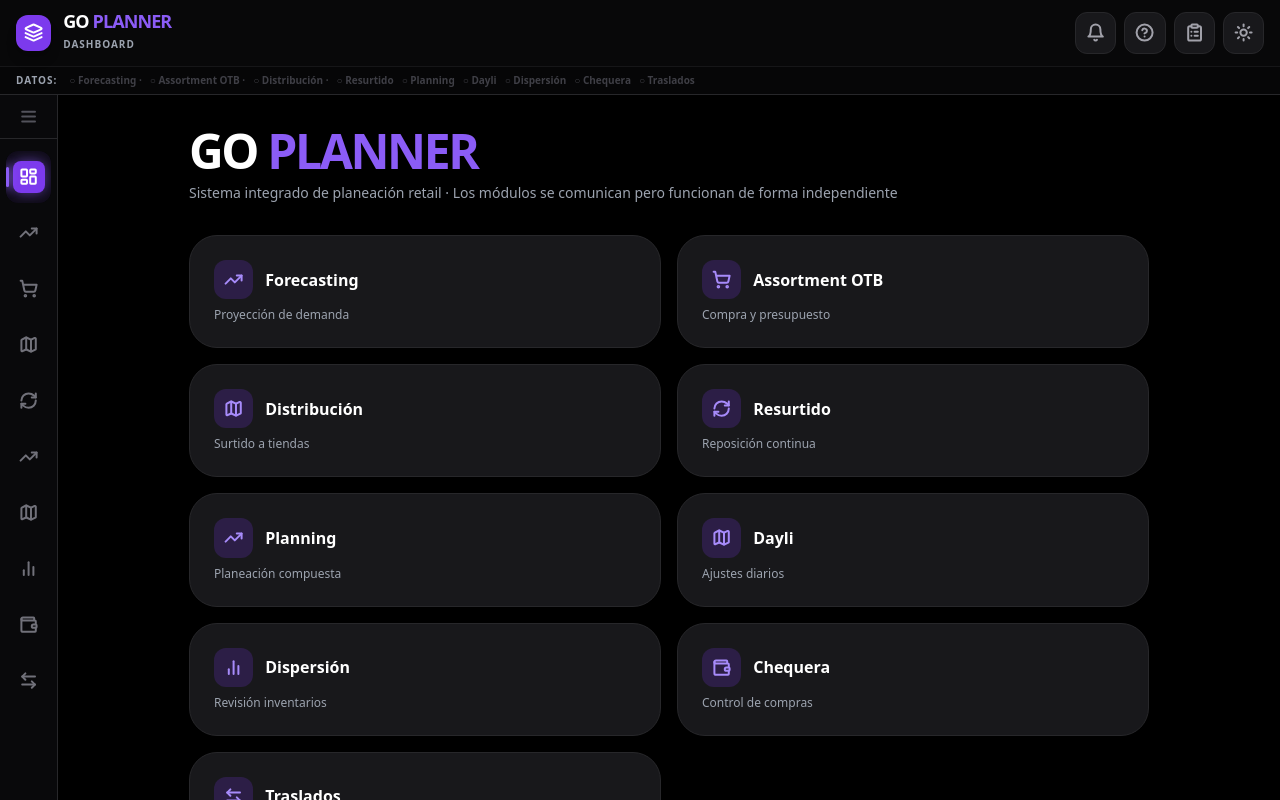
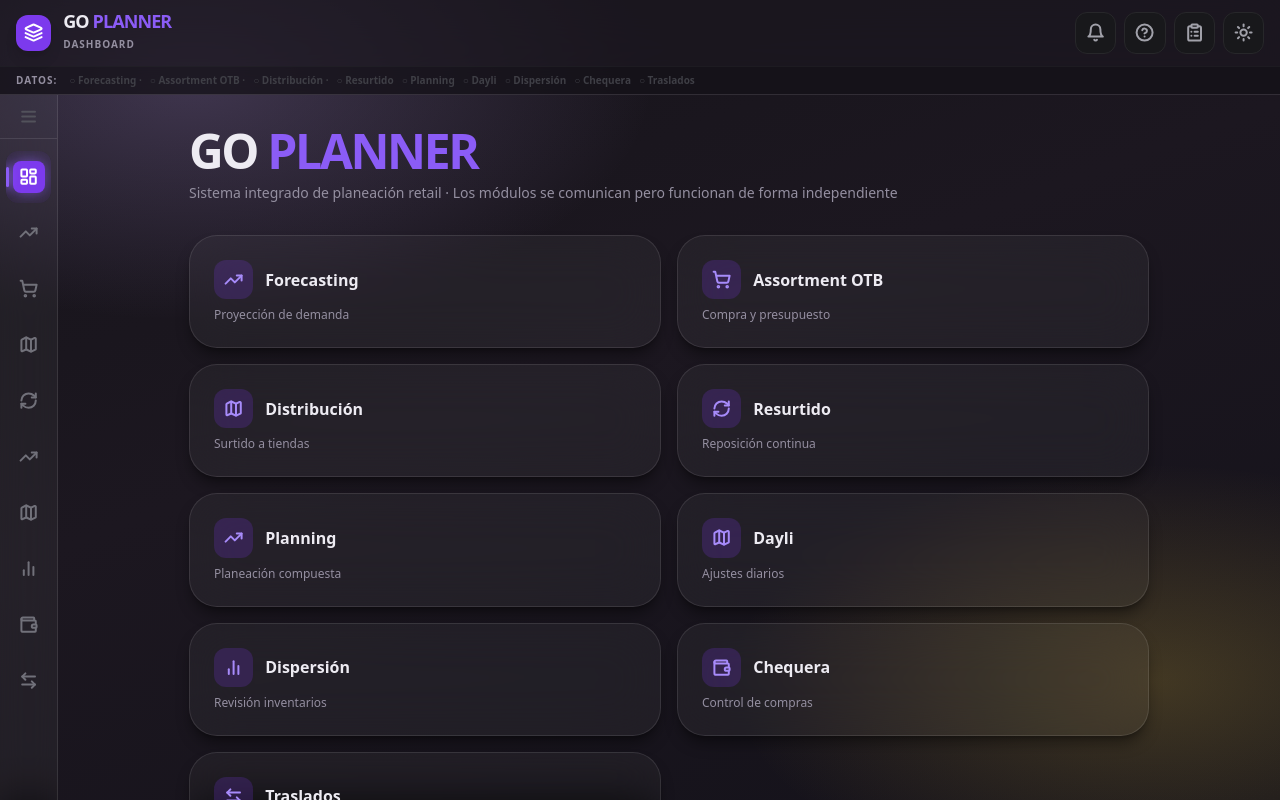
Before and after one commit to Guillermo-8a/GO-PLANNER, a React (Vite) app: page / in a window 1280 px wide. Shown: the top 800 px of the page. Built offline with nearby package versions, Linux system fonts and the light colour scheme.

Commit message:
Update App.jsx

```diff
--- a/src/App.jsx
+++ b/src/App.jsx
@@ -25,39 +25,39 @@ import {
 // ─── Paletas de tema ──────────────────────────────────────────────────────────
 export const THEMES = {
   dark: {
-    app:          'bg-black text-gray-300',
-    header:       'bg-zinc-950/90 border-zinc-800 backdrop-blur-md',
-    sidebar:      'bg-zinc-950 border-zinc-800',
-    card:         'bg-zinc-900 border-zinc-800 shadow-lg',
-    cardInner:    'bg-zinc-950 border-zinc-800',
-    input:        'bg-zinc-950 border-zinc-700 text-white placeholder-gray-600 focus:ring-violet-500',
-    inputY:       'bg-zinc-950 border-zinc-700 text-yellow-400 font-bold focus:ring-yellow-500',
-    btn:          'bg-yellow-500 text-black hover:bg-yellow-400',
-    btnSec:       'bg-violet-600 text-white hover:bg-violet-500',
-    btnGhost:     'bg-zinc-800 text-gray-300 hover:bg-zinc-700',
-    btnDanger:    'text-gray-400 hover:text-red-400 bg-zinc-900 border-zinc-800',
-    btnEdit:      'text-gray-400 hover:text-yellow-400 bg-zinc-900 border-zinc-800',
-    text:         'text-white',
-    textMuted:    'text-gray-400',
-    accent1:      'text-violet-400',
-    accent2:      'text-yellow-400',
-    border:       'border-zinc-800',
-    tabActive:    'border-yellow-400 text-yellow-400',
-    tabInactive:  'border-transparent text-gray-500 hover:text-gray-300',
-    tableHead:    'bg-zinc-950 text-gray-500 border-zinc-800',
-    tableRow:     'hover:bg-zinc-800/50',
+    app:          'bg-transparent text-[#EDEBF2]',
+    header:       'bg-[#1c1720]/70 border-white/10 backdrop-blur-xl',
+    sidebar:      'bg-white/[0.045] backdrop-blur-xl border-white/10',
+    card:         'bg-white/[0.045] backdrop-blur-xl border-white/10 shadow-lg shadow-black/40 transition-all duration-300 hover:border-white/20 hover:shadow-[0_0_35px_-10px_rgba(138,115,173,0.55)]',
+    cardInner:    'bg-white/5 border-white/10',
+    input:        'bg-white/5 border-white/10 text-white placeholder-white/30 focus:ring-[#8A73AD]',
+    inputY:       'bg-white/5 border-[#E0BB3E]/40 text-[#E0BB3E] font-bold focus:ring-[#E0BB3E]',
+    btn:          'bg-[#E0BB3E] text-[#16141a] hover:brightness-110 transition-all duration-300',
+    btnSec:       'bg-gradient-to-br from-[#8A73AD] to-[#6E5B8A] text-white hover:brightness-110 transition-all duration-300 shadow-lg shadow-[#8A73AD]/30',
+    btnGhost:     'bg-white/5 text-[#CFCBDA] hover:bg-white/10 transition-all duration-300',
+    btnDanger:    'text-[#948FA0] hover:text-[#C99A9A] bg-white/5 border-white/10',
+    btnEdit:      'text-[#948FA0] hover:text-[#E0BB3E] bg-white/5 border-white/10',
+    text:         'text-[#EDEBF2]',
+    textMuted:    'text-[#948FA0]',
+    accent1:      'text-[#B39DDB]',
+    accent2:      'text-[#E0BB3E]',
+    border:       'border-white/10',
+    tabActive:    'border-[#E0BB3E] text-[#E0BB3E]',
+    tabInactive:  'border-transparent text-[#6b6778] hover:text-[#B7B2C4]',
+    tableHead:    'bg-white/5 text-[#948FA0] border-white/10',
+    tableRow:     'hover:bg-white/5',
     success:      'text-emerald-400',
     successBg:    'bg-emerald-900/20 border-emerald-500/50 text-emerald-300',
-    warning:      'text-yellow-400',
-    warningBg:    'bg-yellow-900/20 border-yellow-500/50 text-yellow-300',
-    danger:       'text-red-400',
-    dangerBg:     'bg-red-900/20 border-red-500/50 text-red-300',
-    toggle:       'bg-zinc-950 border-zinc-800',
-    toggleActive: 'bg-zinc-800 text-white shadow',
-    menuBg:       'bg-zinc-900 border-zinc-700 shadow-xl',
-    badge: (c) => c === 'AA' ? 'text-violet-400 bg-violet-900/30 border-violet-500/50'
-                : c === 'A'  ? 'text-yellow-400 bg-yellow-900/30 border-yellow-500/50'
-                :              'text-gray-300 bg-zinc-800 border-zinc-600',
+    warning:      'text-[#E0BB3E]',
+    warningBg:    'bg-[#E0BB3E]/10 border-[#E0BB3E]/40 text-[#E0BB3E]',
+    danger:       'text-[#C99A9A]',
+    dangerBg:     'bg-[#A1402C]/15 border-[#A1402C]/40 text-[#C99A9A]',
+    toggle:       'bg-white/5 border-white/10',
+    toggleActive: 'bg-white/15 text-white shadow',
+    menuBg:       'bg-[#1c1720]/95 border-white/10 shadow-xl backdrop-blur-xl',
+    badge: (c) => c === 'AA' ? 'text-[#B39DDB] bg-[#8A73AD]/20 border-[#8A73AD]/40'
+                : c === 'A'  ? 'text-[#E0BB3E] bg-[#E0BB3E]/15 border-[#E0BB3E]/40'
+                :              'text-[#CFCBDA] bg-white/10 border-white/15',
   },
   light: {
     app:          'bg-gray-50 text-gray-800',
@@ -190,17 +190,16 @@ function AssistPanel({ isDark, onClose }) {
           Usa el sidebar para pasar datos entre módulos. Los botones se activan automáticamente cuando hay datos disponibles en el módulo anterior.
         </p>
       </div>
-    <a href="/about"
-      style={{
-        display:'flex', alignItems: 'center', justiContent: 'center', gap: '6xp',
-        margin: '0 12px', border: '1px solid rgba (139,92,246,0,25)',
-        background: 'rgba (139,92,246,0.08)',
-        color: '#8b5cf6', frontSize: '11px', fontWeight: 700,
-        textDecoration: 'none', letterSpacing: '0.5px',
-      }}
-      >
-    Acerca de GO PLANNER
-    </a>
+    <Link
+      to="/about"
+      onClick={onClose}
+      className={`flex items-center justify-center gap-1.5 mx-3 mb-1 py-2.5 rounded-xl border text-[11px] font-bold tracking-wide transition ${
+        isDark ? 'border-violet-500/25 bg-violet-500/10 text-violet-400 hover:bg-violet-500/20'
+               : 'border-blue-200 bg-blue-50 text-blue-600 hover:bg-blue-100'
+      }`}
+    >
+      Acerca de GO PLANNER
+    </Link>
     </div>
   );
 }
@@ -342,7 +341,19 @@ function Shell() {
   };
 
   return (
-    <div className={`min-h-screen flex flex-col font-sans ${t.app}`}>
+    <div className={`min-h-screen flex flex-col font-sans relative ${isDark ? 'text-[#EDEBF2]' : t.app}`}>
+
+      {isDark && (
+        <div
+          className="fixed inset-0 -z-10 pointer-events-none"
+          style={{
+            background:
+              'radial-gradient(ellipse 60% 50% at 15% 10%, rgba(138,115,173,0.35), transparent 60%),' +
+              'radial-gradient(ellipse 55% 45% at 90% 85%, rgba(224,187,62,0.22), transparent 60%),' +
+              'linear-gradient(160deg, #16141a 0%, #1c1720 45%, #14121a 100%)',
+          }}
+        />
+      )}
 
       {/* ══════════ TOPBAR ══════════ */}
       <header className={`sticky top-0 z-30 border-b ${t.header}`}>
@@ -595,7 +606,7 @@ function Shell() {
         </aside>
 
         {/* ══════════ CONTENIDO ══════════ */}
-        <main className={`flex-1 overflow-y-auto min-w-0 ${isDark ? 'bg-black' : 'bg-gray-50'}`}>
+        <main className={`flex-1 overflow-y-auto min-w-0 ${isDark ? 'bg-transparent' : 'bg-gray-50'}`}>
           {renderModule()}
         </main>
       </div>
```
